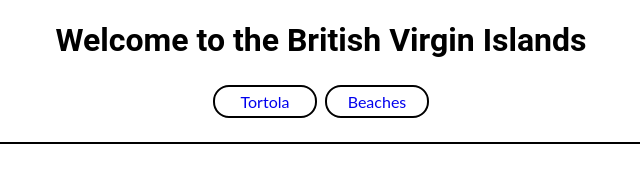
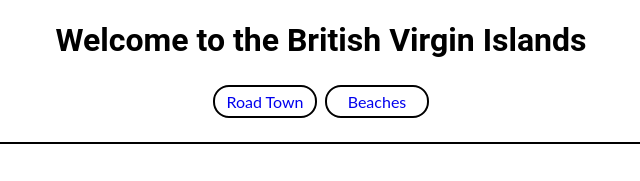
Before and after one commit to SarKetch/First-Git-timer, a plain HTML site: page index.html in a window 1280 px wide. Shown: the top 181 px of the page, 319-959 px from the left. Drawn offline with Linux system fonts and the light colour scheme.

Commit message:
maint: index page

```diff
--- a/index.html
+++ b/index.html
@@ -12,7 +12,7 @@
     <nav>
       <ul>
         <li>
-          <a href="index.html">Tortola</a>
+          <a href="index.html">Road Town</a>
         </li>
         <li>
           <a href="coast.html">Beaches</a>
@@ -20,9 +20,9 @@
       </ul>
     </nav>
     <section>
-        <figure>
-            <img src="assets/images/roadtown.jpg" alt="an image of Road Town BVI"
-        </figure>
+      <figure>
+        <img src="assets/images/roadtown.jpg" alt="an image of Road Town BVI"
+      </figure>
     </section>
   </body>
 </html>
```
